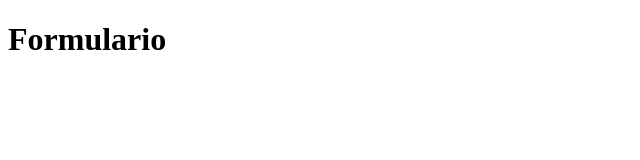
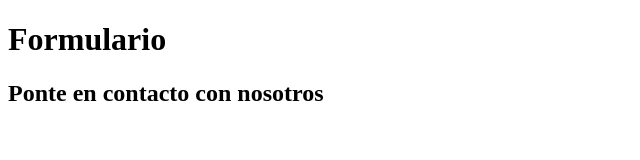
Before and after one commit to macruisan/estudiandoGitFlow2, a plain HTML site: page formulario.html in a window 1280 px wide. Shown: the whole page, without its empty margins (0-640 px from the left). Drawn offline with Linux system fonts and the light colour scheme.

Commit message:
Se añade encabezado h2 al formulario

```diff
--- a/formulario.html
+++ b/formulario.html
@@ -7,5 +7,6 @@
 </head>
 <body>
     <h1>Formulario</h1>
+    <h2>Ponte en contacto con nosotros</h2>
 </body>
 </html>
```
